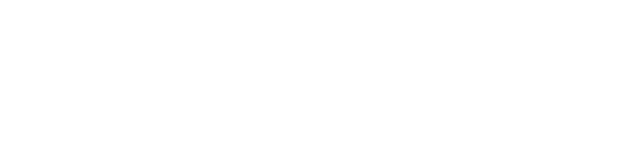
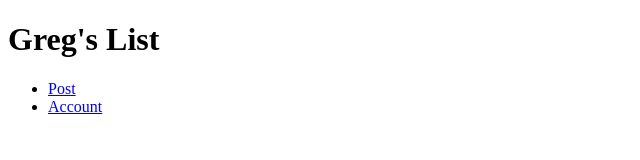
Before and after one commit to manishaaa/gregs-list, a plain HTML site: page index.html in a window 1280 px wide. Shown: the whole page, without its empty margins (0-640 px from the left). Drawn offline with Linux system fonts and the light colour scheme.

Commit message:
added header markup with nav bar

```diff
--- a/index.html
+++ b/index.html
@@ -8,6 +8,14 @@
   <link rel="stylesheet" href="css/index.css">
 </head>
 <body>
-
+  <header>
+    <h1>Greg's List</h1>
+    <nav>
+      <ul>
+        <li><a href="#">Post</a></li>
+        <li><a href="#">Account</a></li>
+      </ul>
+    </nav>
+  </header>
 </body>
 </html>
```
